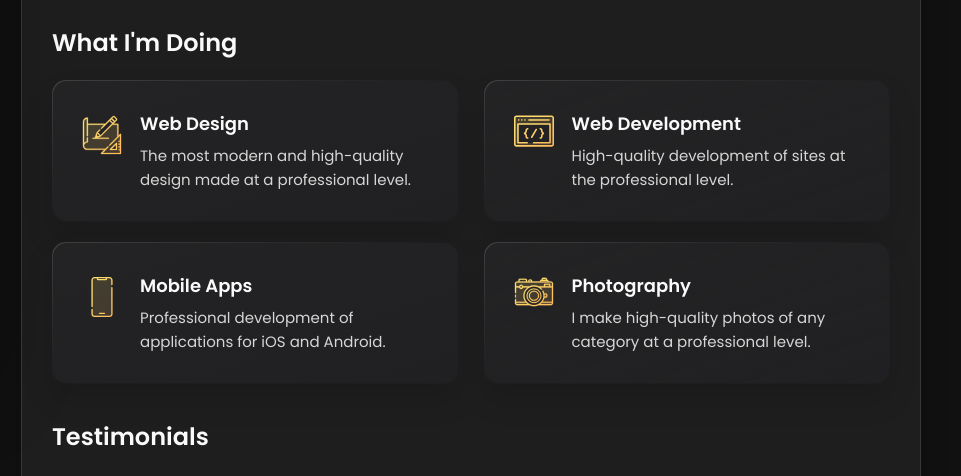
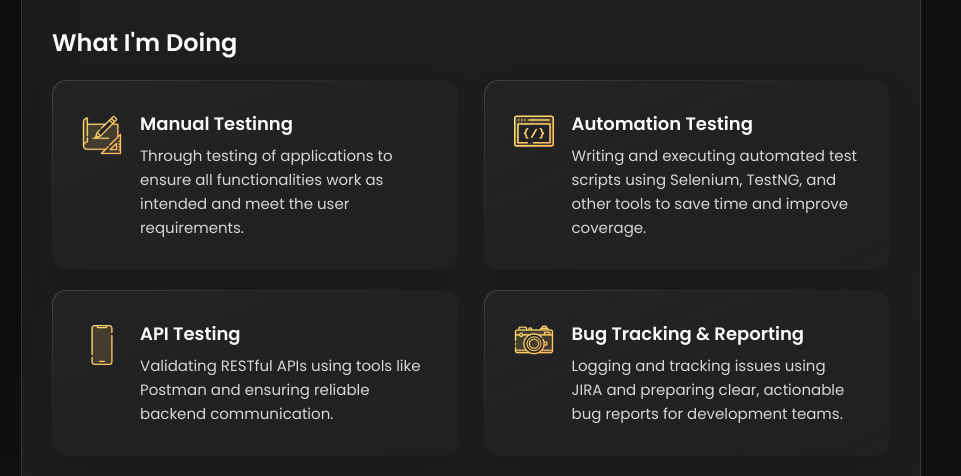
Before and after one commit to Vinodkumar171807/portfolio, a plain HTML site: page index.html in a window 1280 px wide. Shown: the part 290-766 px from the top of the page, 319-1280 px from the left. Drawn offline with nearby package versions, Linux system fonts and the light colour scheme.

Commit message:
Update index.html

```diff
--- a/index.html
+++ b/index.html
@@ -5,7 +5,7 @@
   <meta charset="UTF-8">
   <meta http-equiv="X-UA-Compatible" content="IE=edge">
   <meta name="viewport" content="width=device-width, initial-scale=1.0">
-  <title>vCard - Personal Portfolio</title>
+  <title>Vinod Kumar-Portfolio</title>
 
   <!--
     - favicon
@@ -42,7 +42,7 @@
       <div class="sidebar-info">
 
         <figure class="avatar-box">
-          <img src="profile.jpg" alt="Richard hanrick" width="80">
+          <img src="profile.jpg" alt="Vinod kumar" width="80">
         </figure>
 
         <div class="info-content">
@@ -200,10 +200,10 @@
               </div>
 
               <div class="service-content-box">
-                <h4 class="h4 service-item-title">Web design</h4>
+                <h4 class="h4 service-item-title">Manual Testinng</h4>
 
                 <p class="service-item-text">
-                  The most modern and high-quality design made at a professional level.
+                  Through testing of applications to ensure all functionalities work as intended and meet the user requirements.
                 </p>
               </div>
 
@@ -216,10 +216,10 @@
               </div>
 
               <div class="service-content-box">
-                <h4 class="h4 service-item-title">Web development</h4>
+                <h4 class="h4 service-item-title">Automation Testing</h4>
 
                 <p class="service-item-text">
-                  High-quality development of sites at the professional level.
+                  Writing and executing automated test scripts using Selenium, TestNG, and other tools to save time and improve coverage.
                 </p>
               </div>
 
@@ -232,10 +232,10 @@
               </div>
 
               <div class="service-content-box">
-                <h4 class="h4 service-item-title">Mobile apps</h4>
+                <h4 class="h4 service-item-title">API Testing</h4>
 
                 <p class="service-item-text">
-                  Professional development of applications for iOS and Android.
+                  Validating RESTful APIs using tools like Postman and ensuring reliable backend communication.
                 </p>
               </div>
 
@@ -248,10 +248,10 @@
               </div>
 
               <div class="service-content-box">
-                <h4 class="h4 service-item-title">Photography</h4>
+                <h4 class="h4 service-item-title">Bug Tracking & Reporting</h4>
 
                 <p class="service-item-text">
-                  I make high-quality photos of any category at a professional level.
+                  Logging and tracking issues using JIRA and preparing clear, actionable bug reports for development teams.
                 </p>
               </div>
 
```
